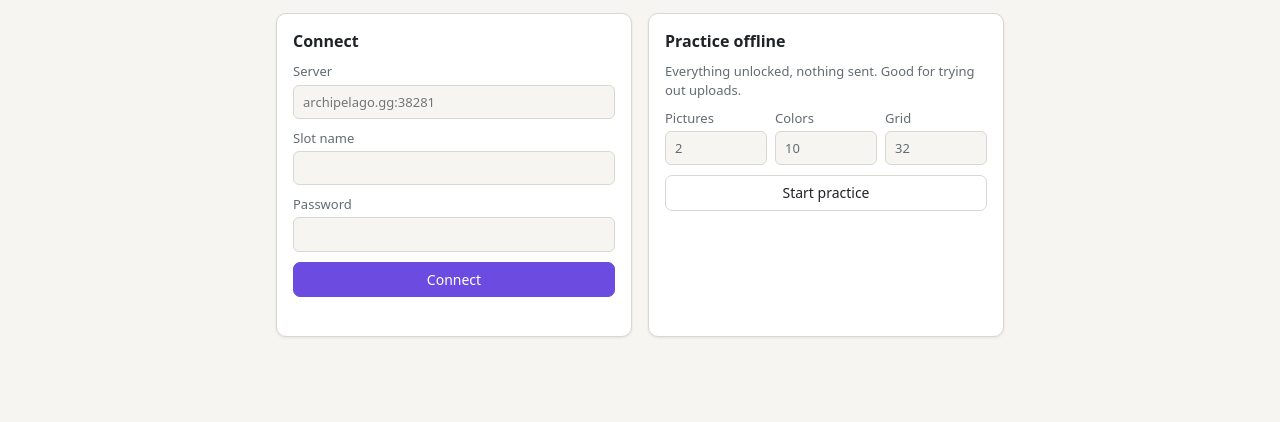
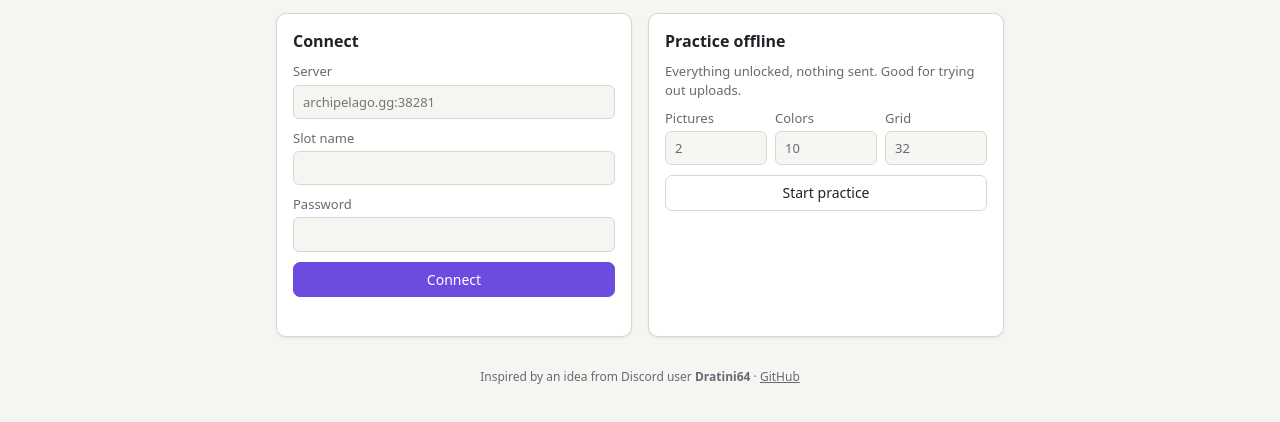
Before and after one commit to AP-Color-by-Number/AP-Color-by-Number, a website with bundled scripts: page docs/index.html in a window 1280 px wide. Shown: the part 60-482 px from the top of the page. Built offline with nearby package versions, Linux system fonts and the light colour scheme; what archipelago.js would draw is missing.

Commit message:
Credit Dratini64 for the inspiration

```diff
--- a/docs/index.html
+++ b/docs/index.html
@@ -79,6 +79,9 @@
     </details>
   </main>
 
+  <footer class="credits">Inspired by an idea from Discord user <strong>Dratini64</strong> ·
+    <a href="https://github.com/lighting8282/AP-Color-by-Number">GitHub</a></footer>
+
   <div id="toast" class="toast" role="status" hidden></div>
 
   <script type="module" src="src/ui.js"></script>
--- a/docs/style.css
+++ b/docs/style.css
@@ -128,6 +128,9 @@ main { max-width: 1100px; margin: 0 auto; padding: 8px 16px 24px; display: flex;
 .log .warn { color: var(--warn); }
 .log .room { color: var(--muted); }
 
+.credits { text-align: center; color: var(--muted); font-size: 12px; padding: 8px 16px 20px; }
+.credits a { color: inherit; }
+
 .toast {
   position: fixed; bottom: 16px; left: 50%; transform: translateX(-50%); max-width: calc(100% - 32px);
   background: var(--ink); color: var(--bg); padding: 8px 14px; border-radius: 8px; font-size: 14px; z-index: 10;
```
Also changed, not shown: README.md.
